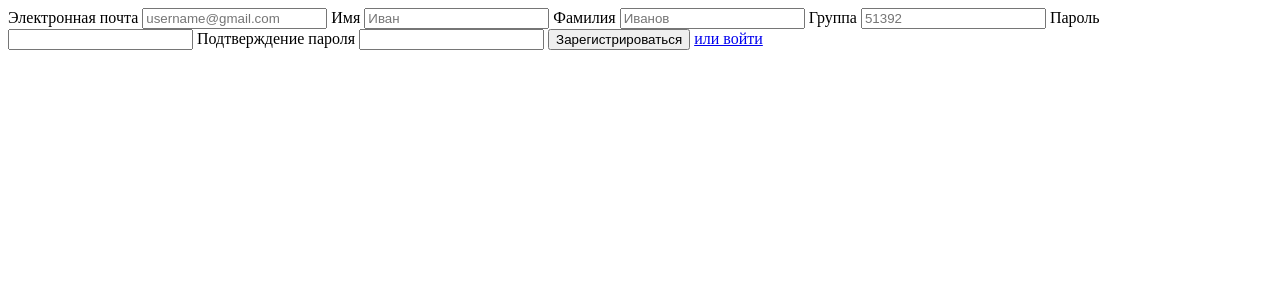
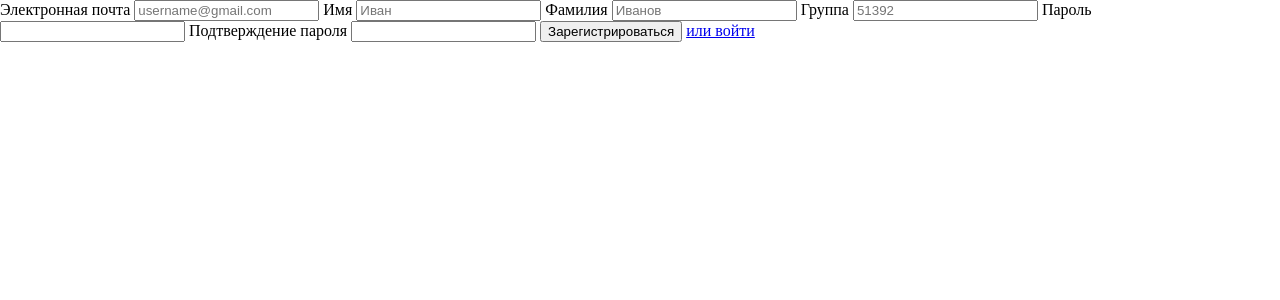
Before and after one commit to dimadk24/learning-app, a Django app: template templates/sign-up.html in a window 1280 px wide. Shown: the top 300 px of the page. Run offline with Django 3.2, Linux system fonts and the light colour scheme; the template is opened without the code that fills it, so the values that code supplies are empty; parts of the project's set-up code (start-up, migrations or seed data) failed here and were passed over.

Commit message:
chore: add most common styles

```diff
--- /dev/null
+++ b/templates/common.css
@@ -0,0 +1,6 @@
+/* Please, use this file only for something very common*/
+
+* {
+  box-sizing: border-box;
+  margin: 0;
+}
--- a/templates/dashboard.html
+++ b/templates/dashboard.html
@@ -2,7 +2,11 @@
 <html lang="en">
   <head>
     <meta charset="UTF-8" />
-    <meta name="viewport" content="width=device-width, initial-scale=1.0, user-scalable=no">
+    <meta
+      name="viewport"
+      content="width=device-width, initial-scale=1.0, user-scalable=no"
+    />
+    <link rel="stylesheet" href="common.css" />
     <title>Dashboard</title>
   </head>
   <body>
--- a/templates/sign-in.html
+++ b/templates/sign-in.html
@@ -2,7 +2,11 @@
 <html lang="en">
   <head>
     <meta charset="UTF-8" />
-    <meta name="viewport" content="width=device-width, initial-scale=1.0, user-scalable=no">
+    <meta
+      name="viewport"
+      content="width=device-width, initial-scale=1.0, user-scalable=no"
+    />
+    <link rel="stylesheet" href="common.css" />
     <title>Sign in</title>
   </head>
   <body>
--- a/templates/sign-up.html
+++ b/templates/sign-up.html
@@ -2,7 +2,11 @@
 <html lang="en">
   <head>
     <meta charset="UTF-8" />
-    <meta name="viewport" content="width=device-width, initial-scale=1.0, user-scalable=no">
+    <meta
+      name="viewport"
+      content="width=device-width, initial-scale=1.0, user-scalable=no"
+    />
+    <link rel="stylesheet" href="common.css" />
     <title>Sign up</title>
   </head>
   <body>
```
Also changed, not shown: templates/tests/completed.html (+1 -0 lines), templates/tests/not-completed.html (+5 -1 lines).
